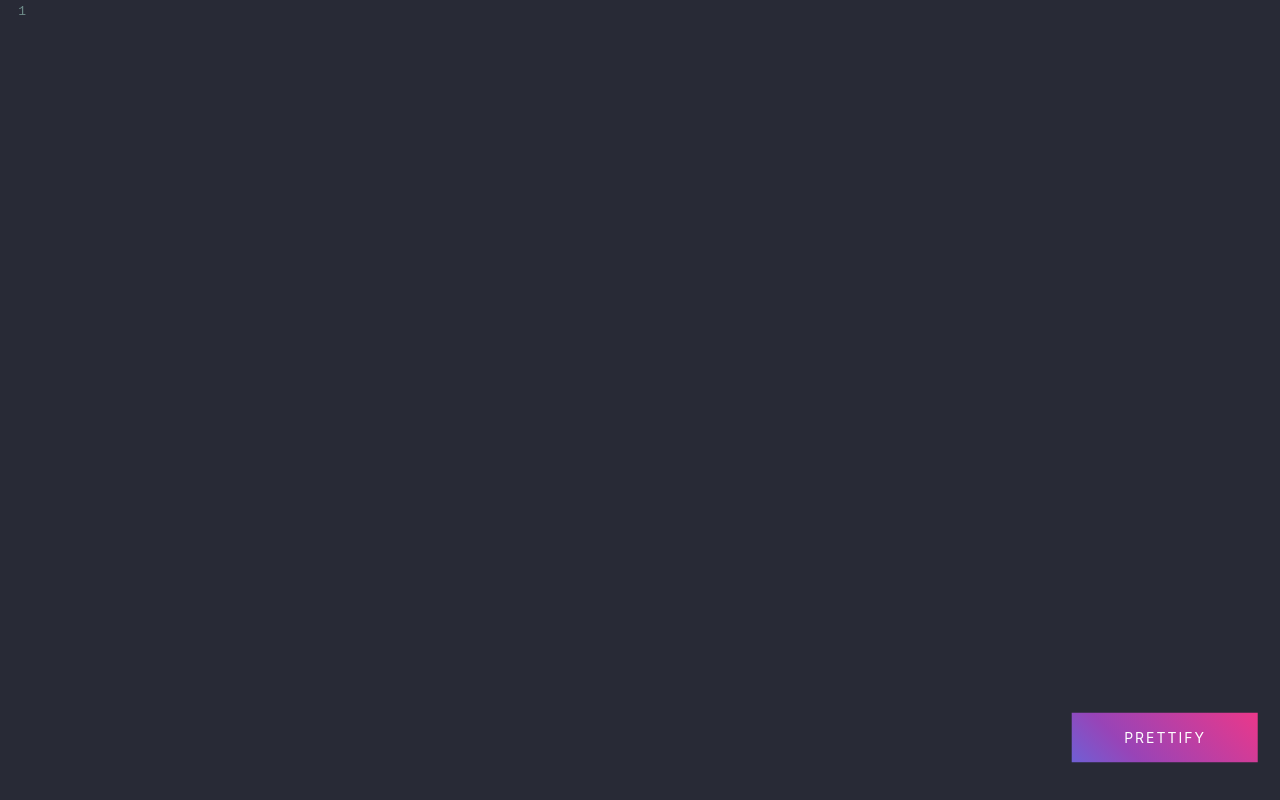
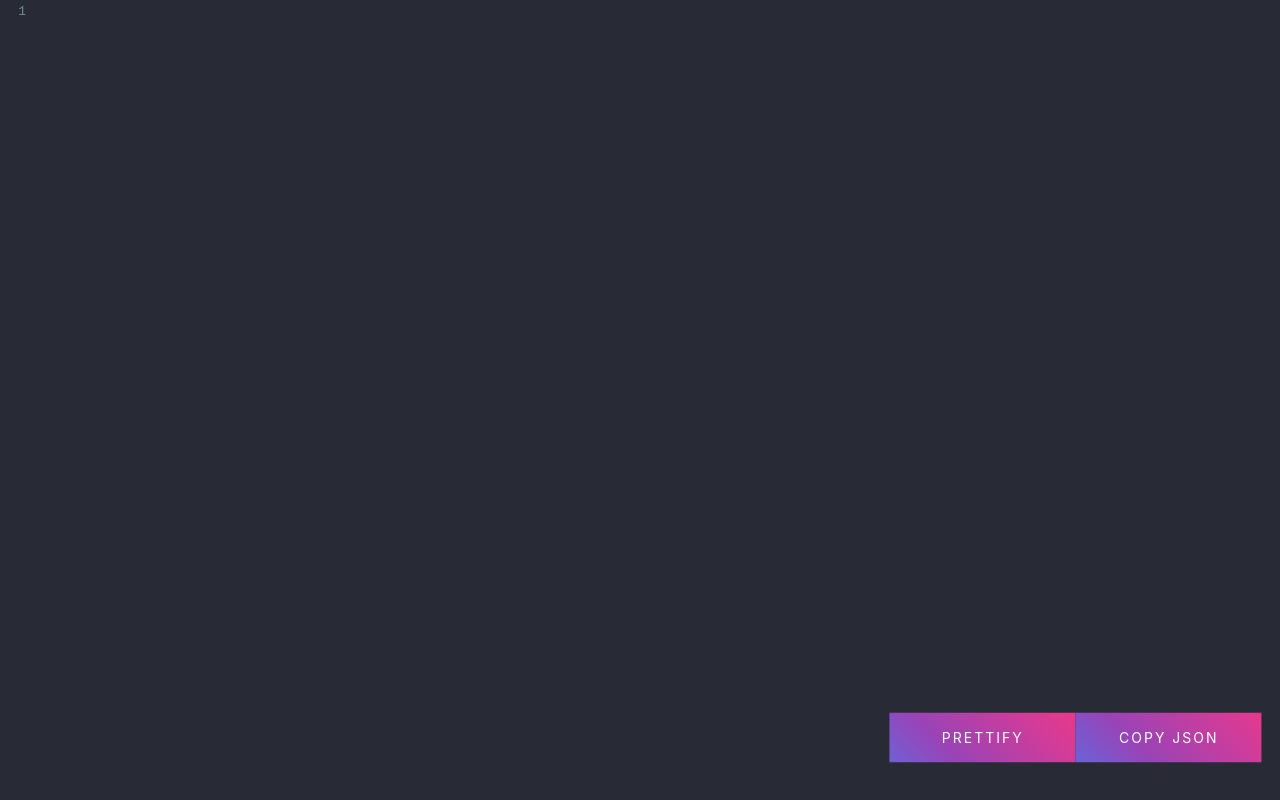
Before and after one commit to augusto-jm-amaral/json-prettier-app, a React (Create React App) app: page / in a window 1280 px wide. Built offline with nearby package versions, Linux system fonts and the light colour scheme.

Commit message:
Implemented copy to clipboard button

```diff
--- a/src/App.css
+++ b/src/App.css
@@ -3,6 +3,7 @@
 }
 
 .button-container {
+  display: flex;
   position: absolute;
   top: 95%;
   left: 98%;
--- a/src/App.js
+++ b/src/App.js
@@ -1,8 +1,9 @@
-import React, { useState } from 'react';
+import React, { useState, useEffect } from 'react';
 import { UnControlled as CodeMirror } from 'react-codemirror2'
 import { format } from 'prettier/standalone'
 import parserBabel from 'prettier/parser-babel'
 import Toastify from 'toastify-js'
+import Clipboard from 'clipboard'
 
 import 'codemirror/lib/codemirror.css';
 import 'codemirror/theme/dracula.css';
@@ -15,6 +16,13 @@ let instance
 
 function App(props) {
   const [text, setText] = useState('')
+
+  useEffect(() => {
+    const clipboard = new Clipboard(".copyButton", {
+      text: () => text,
+    })
+    return () => clipboard.destroy()
+  }, [text])
 
   return <div className="wrapper">
     <CodeMirror
@@ -64,6 +72,20 @@ function App(props) {
       >
         <span>Prettify</span>
       </a>
+
+      <a /* eslint-disable-line */ href='#' className='copyButton btn' onClick={() => {
+        Toastify({
+          text: "Copied",
+          duration: 3000,
+          newWindow: true,
+          gravity: "top", // `top` or `bottom`
+          position: 'right', // `left`, `center` or `right`
+          backgroundColor: "linear-gradient(to right, rgb(255, 95, 109), rgb(255, 195, 113))",
+          stopOnFocus: true, // Prevents dismissing of toast on hover
+        }).showToast();
+      }}>
+        <span>Copy JSON</span>
+      </a>
     </div>
   </div>
 }
```
